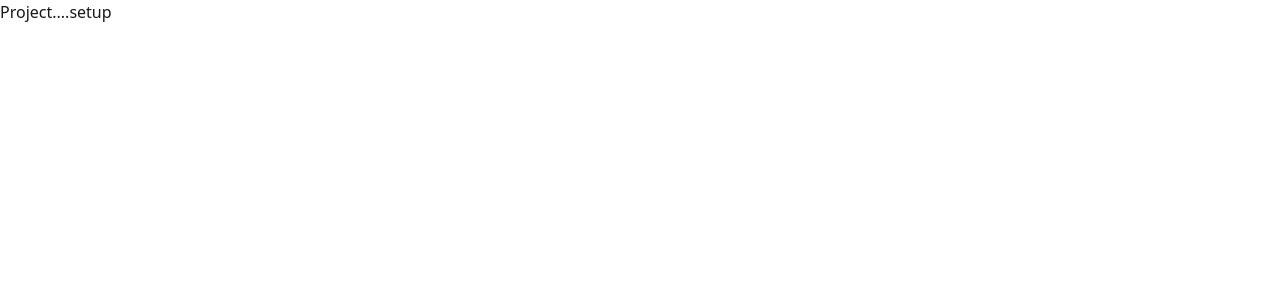
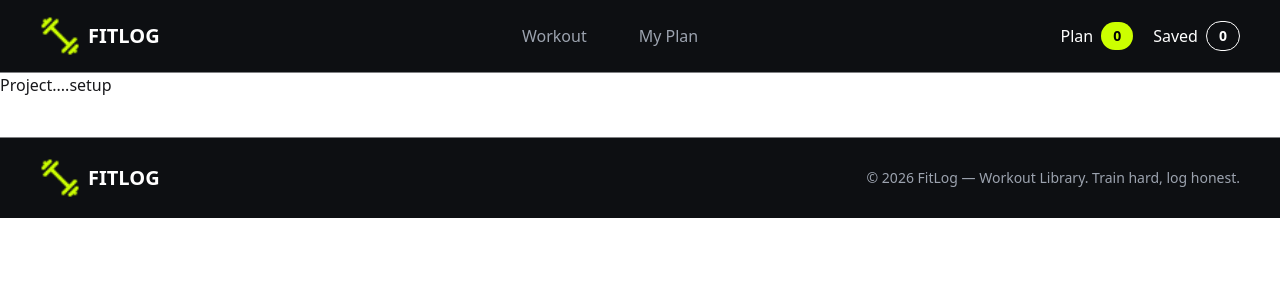
Before and after one commit to bhola16/FitLog-Bhola, a Next.js app: page / in a window 1280 px wide. Shown: the top 300 px of the page. Built offline with nearby package versions, Linux system fonts and the light colour scheme.

Commit message:
add navbar and footer

```diff
--- /dev/null
+++ b/src/app/components/shared/Footer.tsx
@@ -0,0 +1,25 @@
+import logo from "@/assets/logo.png";
+import Image from "next/image";
+import Link from "next/link";
+
+const Footer = () => {
+  return (
+    <footer className="mt-10 border-t border-zinc-100/50 bg-[#0d0f12]">
+      <div className="container mx-auto flex flex-col items-center justify-between gap-4 px-6 py-5 sm:flex-row sm:px-10">
+        {/* Logo */}
+        <Link href="/" className="flex items-center gap-2">
+          <Image src={logo} alt="FitLog logo" width={40} height={30} />
+
+          <span className="text-xl font-bold text-white">FITLOG</span>
+        </Link>
+
+        {/* Copyright */}
+        <p className="text-center text-sm text-[#9CA3AF] sm:text-right">
+          &copy; 2026 FitLog — Workout Library. Train hard, log honest.
+        </p>
+      </div>
+    </footer>
+  );
+};
+
+export default Footer;
--- /dev/null
+++ b/src/app/components/shared/Navbar.tsx
@@ -0,0 +1,50 @@
+import logo from "@/assets/logo.png";
+import Image from "next/image";
+import Link from "next/link";
+
+const Navbar = () => {
+  return (
+    <header className="border-b border-zinc-100/50 bg-[#0d0f12]">
+      <div className="container mx-auto flex items-center justify-between px-4 py-4 sm:px-6 lg:px-10">
+        <Link href="/" className="flex items-center gap-2">
+          <Image src={logo} alt="FitLog logo" width={40} height={30} />
+          <span className="text-xl font-bold text-white">FITLOG</span>
+        </Link>
+
+        <nav className="hidden items-center gap-3 md:flex">
+          <Link
+            href="/workouts"
+            className="rounded-full px-5 py-2 font-medium text-[#9CA3AF]"
+          >
+            Workout
+          </Link>
+
+          <Link
+            href="/myplan"
+            className="rounded-full px-5 py-2 font-medium text-[#9CA3AF]"
+          >
+            My Plan
+          </Link>
+        </nav>
+
+        <div className="flex items-center gap-3 sm:gap-5">
+          <Link href="/myplan" className="flex items-center gap-2">
+            <span className="hidden text-white sm:inline">Plan</span>
+            <span className="rounded-full bg-[#ccff00] px-3 py-1 text-sm font-bold text-black">
+              0
+            </span>
+          </Link>
+
+          <Link href="/myplan" className="flex items-center gap-2">
+            <span className="hidden text-white sm:inline">Saved</span>
+            <span className="rounded-full border border-white px-3 py-1 text-sm font-bold text-white">
+              0
+            </span>
+          </Link>
+        </div>
+      </div>
+    </header>
+  );
+};
+
+export default Navbar;
--- a/src/app/layout.tsx
+++ b/src/app/layout.tsx
@@ -1,5 +1,7 @@
 import type { Metadata } from "next";
 import { Geist, Geist_Mono } from "next/font/google";
+import Footer from "./components/shared/Footer";
+import Navbar from "./components/shared/Navbar";
 import "./globals.css";
 
 const geistSans = Geist({
@@ -24,7 +26,11 @@
       data-theme="light"
       className={`${geistSans.variable} ${geistMono.variable} h-full antialiased`}
     >
-      <body className="min-h-full flex flex-col">{children}</body>
+      <body className="min-h-full flex flex-col">
+        <Navbar></Navbar>
+        {children}
+        <Footer></Footer>
+      </body>
     </html>
   );
 }
```
